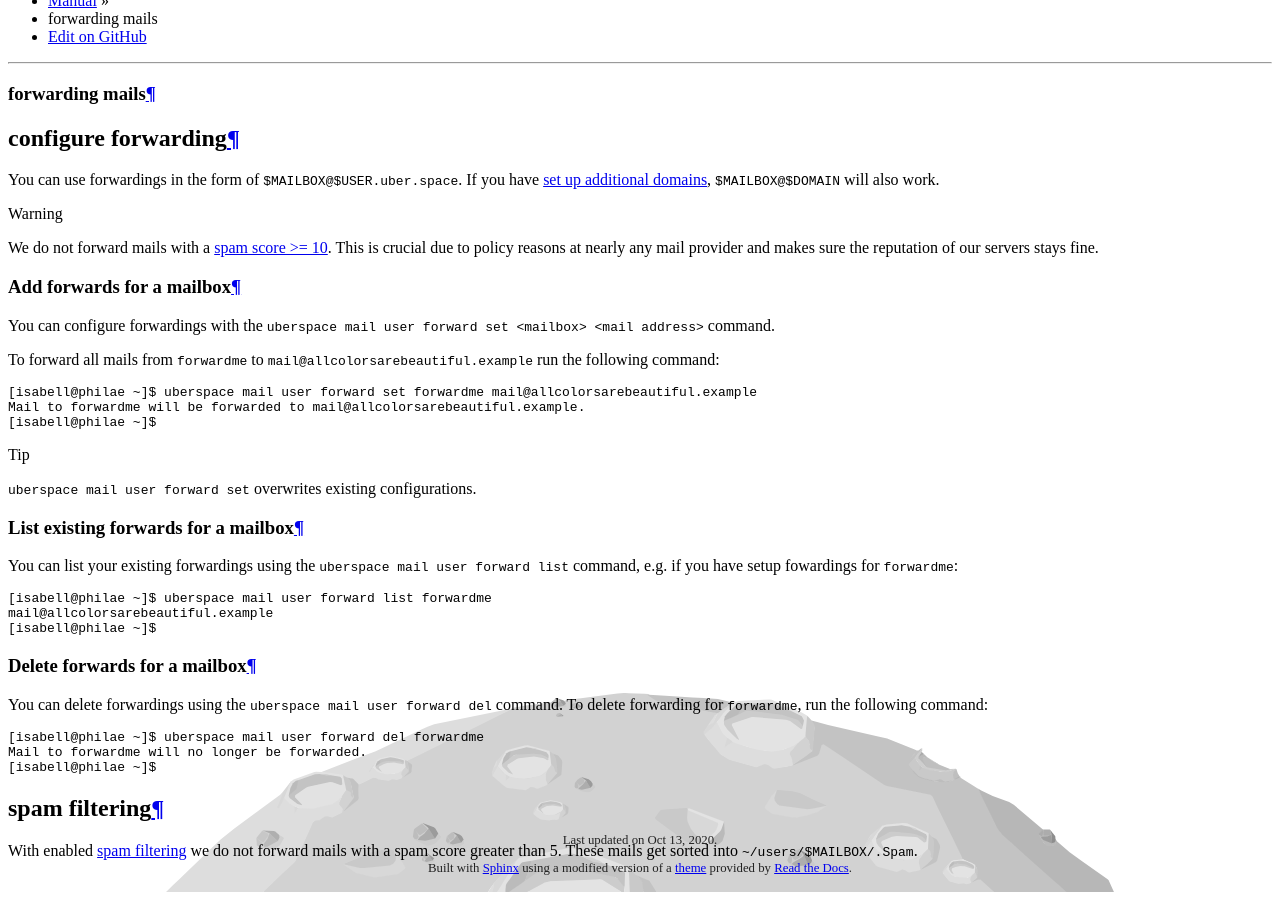
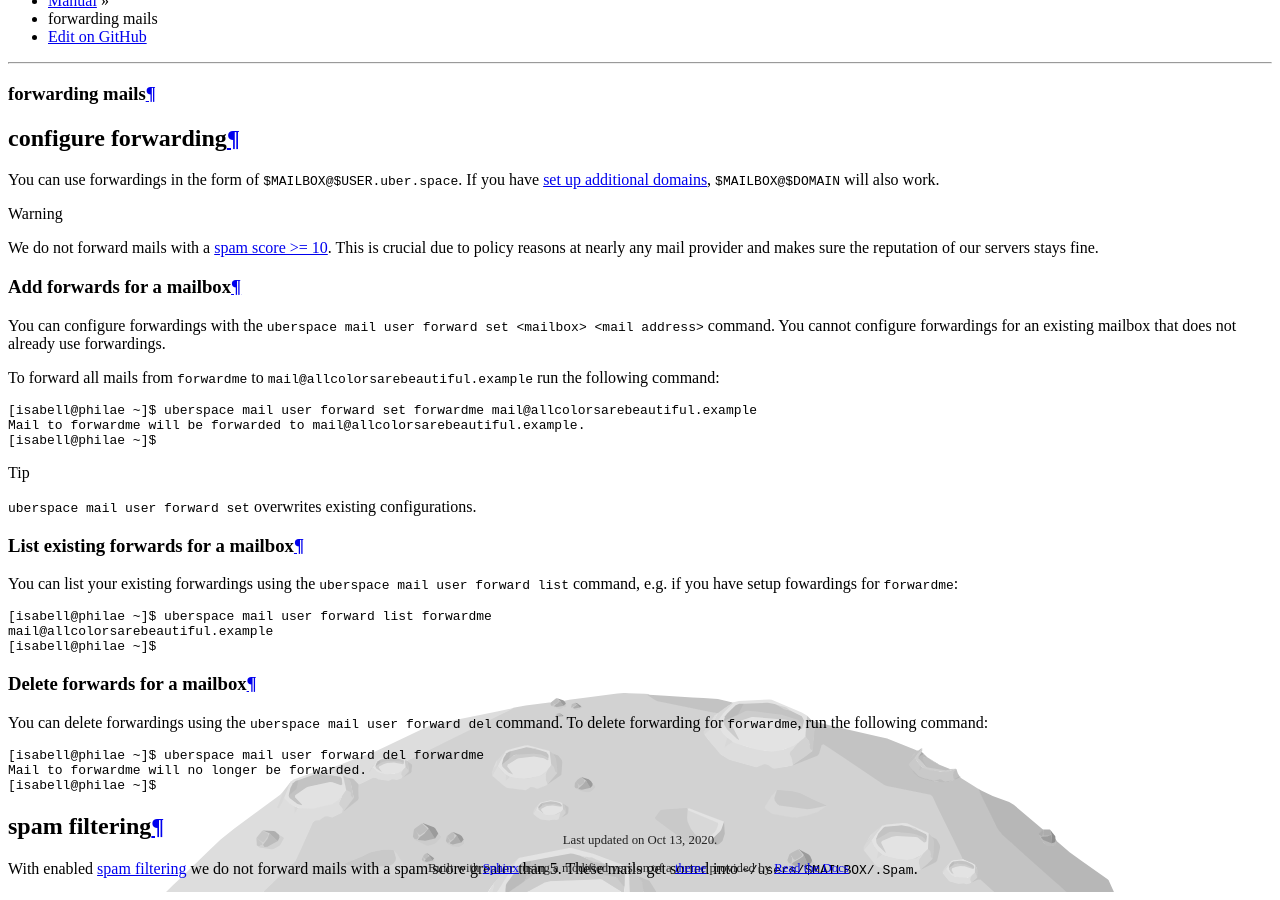
Before and after one commit to Uberspace/manual, a Sphinx documentation site: the page built from source/mail-forwarding.rst, in a window 1280 px wide and 900 px high, scrolled down 1655 px. Built offline with Sphinx 7.4.7 and the Read the Docs theme 2.0.0, drawn with Linux system fonts in a browser that asks for light colours; pages that are not in the unit, such as notebooks, are missing from menus.

Commit message:
Update mail-forwarding.rst
It is not possible to configure/add forwarding for a mailbox that already exists and that does not already use forwarding. A sentence has been added to reflect this.

```diff
--- a/source/mail-forwarding.rst
+++ b/source/mail-forwarding.rst
@@ -15,7 +15,7 @@ You can use forwardings in the form of ``$MAILBOX@$USER.uber.space``. If you hav
 Add forwards for a mailbox
 --------------------------
 
-You can configure forwardings with the ``uberspace mail user forward set <mailbox> <mail address>`` command.
+You can configure forwardings with the ``uberspace mail user forward set <mailbox> <mail address>`` command. You cannot configure forwardings for an existing mailbox that does not already use forwardings.
 
 To forward all mails from ``forwardme`` to ``mail@allcolorsarebeautiful.example`` run the following command:
 
```
